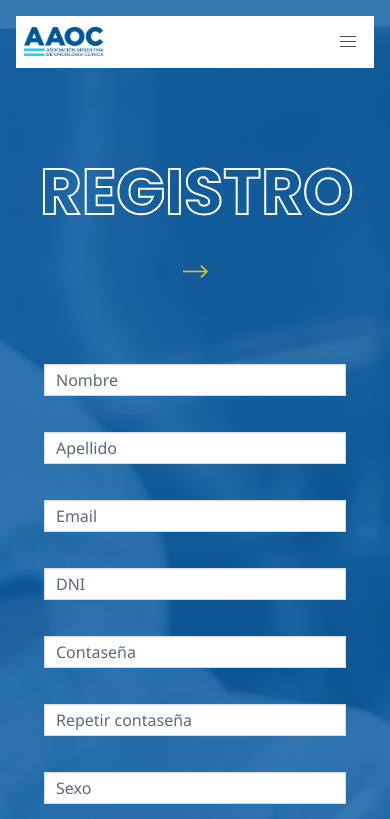
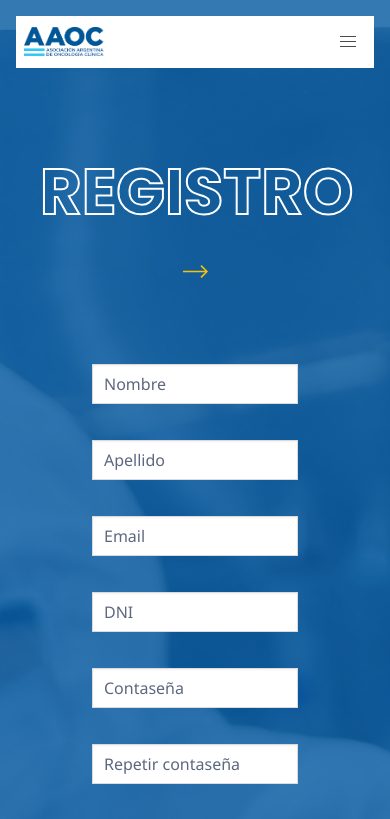
Before and after one commit to solangebachi/sitio_AAOC, a React (Create React App) app: page /signup in a window 390 px wide. Shown: the top 819 px of the page. Built offline with nearby package versions, Linux system fonts and the light colour scheme; the HTML template or start-up script is replaced by a standard one.

Commit message:
add register and porfil corrections

```diff
--- a/src/assets/css/register.scss
+++ /dev/null
@@ -1,174 +0,0 @@
-#register {
-    background-image: url('../img/registro/bg_register_pc.png');
-    background-position: bottom center;
-    background-repeat: no-repeat;
-    background-size: cover;
-    padding-top: 10rem;
-    border-radius: 0;
-
-}
-#porfile {
-    background-image: url('../img/perfil/bg_porfile_desktop.png');
-    background-position: center;
-    background-repeat: no-repeat;
-    background-size: cover;
-    padding-top: 10rem;
-    border-radius: 0;
-
-}
-#register section .titleProp, #porfile section .titleProp {
-    font-family: 'Poppins', sans-serif;
-    font-size: 4rem;
-    line-height: 5rem;
-
-}
-#register section .titleProp img, #porfile section .titleProp img {
-    margin-top: 2rem;
-}
-#register section form, #porfile section form {
-    font-family: NotoSans;
-    padding: 3rem;
-
-}
-#register section form .columns,#porfile section form .columns{
-    margin-bottom: 8rem;
-
-}
-#register section form .input,#porfile section form .input {
-    border-radius: 0;
-    color: var(--gray);
-
-}
-#register section form ::placeholder,#porfile section form ::placeholder { /* Chrome, Firefox, Opera, Safari 10.1+ */
-    color: var(--gray);
-    font-family: NotoSans;
-    font-family: NotoSans;
-    opacity: 1; /* Firefox */
-}
-
-#register section form :-moz-placeholder,#porfile section form :-moz-placeholder { /* Mozilla Firefox 4 to 18 */
-    color: var(--gray);
-    font-family: NotoSans;
-    opacity: 1;
-}
-
-#register section form :-ms-input-placeholder,#porfile section form :-ms-input-placeholder  { /* Internet Explorer 10-11 */
-    color: var(--gray);
-    font-family: NotoSans;
-}
-
-#register section form ::-ms-input-placeholder,#porfile section form ::-ms-input-placeholder { /* Microsoft Edge */
-    color: var(--gray);
-    font-family: NotoSans;
-}
-
-#register section form  .fot-register,#porfile section form  .fot-register{
-    padding-top: 5rem;
-    margin-top: 2rem;
-
-}
-#porfile section form  .header-form{
-    padding-bottom: 5rem;
-    margin-top: 2rem;
-    color: var(--white) !important;
-
-}
-#register section form .radio input,#porfile section form .radio input {
-    cursor: pointer;
-    margin-right: 10px;
-}
-
-#register section form button,#porfile section form button{
-    border-radius: 0;
-    border: none;
-    padding-left: 3rem;
-    padding-right: 3rem;
-    margin-top: 3rem;
-    background: rgb(2,88,160);
-background: linear-gradient(90deg, rgba(2,88,160,1) 0%, rgba(0,144,255,1) 55%);
-    color: #ffffff;
-}
-
-
-@media (max-width:768px) {
-    #register{
-        background-image: url('../img/registro/bg_register_mobile.png');
-        background-position: top;
-        padding-top: 9rem;
-    }
-    #porfile{
-        background-image: url('../img/perfil/bg_porfile_mobile_1.png');
-        background-position: top;
-        padding-top: 10rem;
-    }
-    #register .section,#porfile .section {
-        padding:1rem 2.5rem;
-        padding-bottom: 0;
-    }
-    #register section .titleProp,#porfile section .titleProp {
-        font-family: 'Poppins', sans-serif;
-        font-size: 4rem;
-        line-height: 4rem;
-        text-align: center;
-
-
-    }
-    #register section .titleProp img,#porfile section .titleProp img {
-        margin-top: 1rem;
-        width: 25px;
-
-    }
-    #register section form, #porfile section form {
-        padding: 2rem 5rem;
-        padding-top: 4rem;
-
-    }
-    #register section form, #porfile section form {
-        padding: 2rem 2rem;
-        padding-top: 4rem;
-    }
-
-    #register section form .input,.control.has-icons-right .icon,#porfile section form .input,.control.has-icons-right .icon  {
-        height: 2rem;
-
-    }
-    #register section form button,#porfile section form button{
-        margin-top: 1rem;
-
-    }
-    #register section form .fot-register,#porfile section form .fot-register {
-        padding-bottom: 7rem;
-        margin-top: 2rem;
-    }
-    #porfile section form .fot-register {
-        padding-bottom: 4rem;
-        margin-top: 2rem;
-    }
-
-}
-@media (max-width:550px) {
-
-    #register section form, #porfile section form {
-        padding:1rem;
-        padding-top: 4rem;
-
-    }
-    #register section form .help,#porfile section form .help{
-        font-size: 0.75rem;
-        text-align: center;
-    }
-    #register section form .fot-register,#porfile section form .fot-register {
-        padding-bottom: 6rem;
-        margin-top: 6rem;
-    }
-    #register section form, #porfile section form .columns{
-        margin-bottom: 2rem;
-
-    }
-    #porfile section form  .header-form{
-        padding: 1rem 0;
-        color: var(--white) !important;
-
-    }
-
-}
--- /dev/null
+++ b/src/assets/css/registerAndPorfile.scss
@@ -0,0 +1,221 @@
+/* ######################### Register & Porfile ############################## */
+
+#register,
+#porfile {
+
+    section .titleProp {
+        font-family: 'Poppins', sans-serif;
+        font-size: 4rem;
+        line-height: 5rem;
+
+        .titleProp img {
+            margin-top: 2rem;
+        }
+
+    }
+
+    form {
+
+        .columns {
+            font-family: NotoSans;
+            padding: 0 3rem;
+           /*  margin-bottom: 8rem; */
+
+        }
+
+        .input {
+            border-radius: 0;
+            color: var(--gray);
+        }
+
+        .radio input {
+            cursor: pointer;
+            margin-right: 10px;
+
+        }
+
+        & ::placeholder {
+            /* Chrome, Firefox, Opera, Safari 10.1+ */
+            color: var(--gray);
+            font-family: NotoSans;
+            font-family: NotoSans;
+            opacity: 1;
+            /* Firefox */
+        }
+
+        &:-moz-placeholder {
+            /* Mozilla Firefox 4 to 18 */
+            color: var(--gray);
+            font-family: NotoSans;
+            opacity: 1;
+        }
+
+        &:-ms-input-placeholder {
+            /* Internet Explorer 10-11 */
+            color: var(--gray);
+            font-family: NotoSans;
+        }
+
+        &:-ms-input-placeholder {
+            /* Microsoft Edge */
+            color: var(--gray);
+            font-family: NotoSans;
+        }
+
+        button {
+            border-radius: 0;
+            border: none;
+            padding-left: 3rem;
+            padding-right: 3rem;
+            margin-top: 3rem;
+            background: rgb(2, 88, 160);
+            background: linear-gradient(90deg, rgba(2, 88, 160, 1) 0%, rgba(0, 144, 255, 1) 55%);
+            color: #ffffff;
+        }
+
+    }
+
+
+    @media (max-width:1024px) {
+        .section {
+            padding: 1rem 2.5rem;
+            padding-bottom: 0;
+
+            .titleProp {
+                font-family: 'Poppins', sans-serif;
+                font-size: 4rem;
+                line-height: 4rem;
+                text-align: center;
+
+                img {
+                    margin-top: 1rem;
+                    width: 25px;
+
+                }
+            }
+
+            form {
+                padding: 1rem;
+                padding-top: 4rem;
+
+                button {
+                    margin-top: 1rem;
+
+                }
+            }
+        }
+
+    }
+
+}
+
+/* ######################### Register ############################## */
+#register {
+    background-image: url('../img/registro/bg_register_pc.png');
+    background-position: bottom center;
+    background-repeat: no-repeat;
+    background-size: cover;
+    padding-top: 10rem;
+    border-radius: 0;
+
+    form {
+        .fot-register {
+            padding-top: 5rem;
+            margin-top: 2rem;
+
+        }
+    }
+
+    @media (max-width:1024px) {
+        & {
+            background-image: url('../img/registro/bg_register_mobile.png');
+            background-position: top;
+            padding-top: 9rem;
+
+            .fot-register {
+                padding-bottom: 4rem;
+                margin-top: 2rem;
+            }
+        }
+    }
+
+}
+
+/* ######################### Porfile ############################## */
+
+#porfile {
+    background-image: url('../img/perfil/bg_porfile_desktop.png');
+    background-position: center;
+    background-repeat: no-repeat;
+    background-size: cover;
+    padding-top: 10rem;
+    border-radius: 0;
+
+    form {
+        .fot-register {
+            padding-top: 8rem;
+            margin-top: 2rem;
+
+        }
+
+        .header-form {
+            padding-bottom: 1rem;
+            margin-top: 1rem;
+            color: var(--white) !important;
+
+        }
+    }
+
+    @media (max-width:1024px) {
+        & {
+            background-image: url('../img/perfil/bg_porfile_mobile_1.png');
+
+            padding-top: 10rem;
+        }
+
+    }
+
+}
+
+
+/*
+##################################################################################################
+##################################################################################################
+
+*/
+
+
+@media (max-width:555px) {
+
+    #register section form,
+    #porfile section form {
+        padding: 1rem;
+        padding-top: 4rem;
+
+    }
+
+    #register section form .help,
+    #porfile section form .help {
+        font-size: 0.75rem;
+        text-align: center;
+    }
+
+    #register section form .fot-register,
+    #porfile section form .fot-register {
+        padding-bottom: 6rem;
+        margin-top: 6rem;
+    }
+
+    #register section form,
+    #porfile section form .columns {
+        margin-bottom: 2rem;
+
+    }
+
+    #porfile section form .header-form {
+        padding: 1rem 0;
+        color: var(--white) !important;
+
+    }
+
+}
--- a/src/views/PorfileView.js
+++ b/src/views/PorfileView.js
@@ -1,5 +1,5 @@
 import React, { useState, useEffect } from 'react';
-import "../assets/css/register.scss"
+import "../assets/css/registerAndPorfile.scss"
 import Navbar from '../components/Navbar'
 import Logo from '../assets/img/navbar/logo.svg'
 import arrowTitle from '../assets/img/registro/arrow_title.svg'
--- a/src/views/RegisterView.js
+++ b/src/views/RegisterView.js
@@ -1,5 +1,5 @@
 import React, { useState, useEffect } from 'react';
-import "../assets/css/register.scss"
+import "../assets/css/registerAndPorfile.scss"
 
 import Logo from '../assets/img/navbar/logo.svg'
 import arrowTitle from '../assets/img/registro/arrow_title.svg'
```
